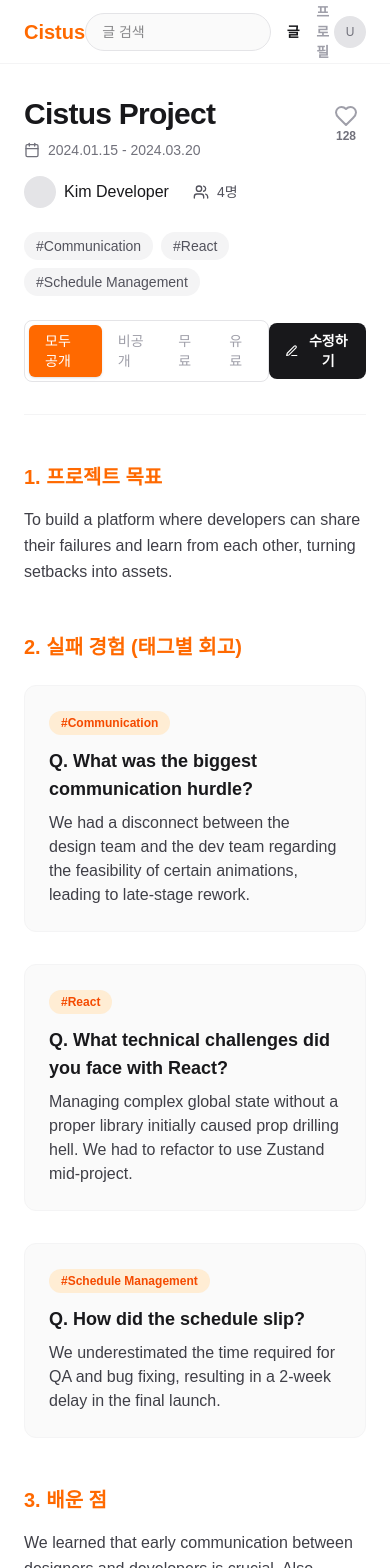
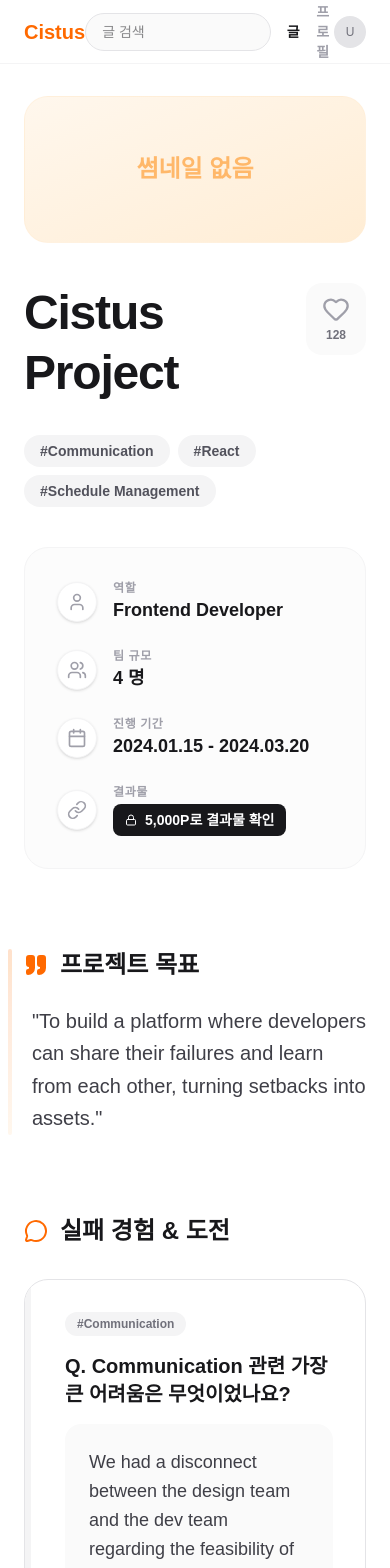
Before and after one commit to yee2know/BACKSTEP_FE, a Next.js app: page /post-detail in a window 390 px wide. Shown: the top 1568 px of the page. Built offline with nearby package versions, Linux system fonts and the light colour scheme.

Commit message:
게시물 페이지 수정 및 수정페이지 UI 수정

```diff
--- a/app/post-detail/page.tsx
+++ b/app/post-detail/page.tsx
@@ -2,34 +2,49 @@
 
 import { useState } from "react";
 import { Navbar } from "../_components/Navbar";
+import {
+  CalendarIcon,
+  UsersIcon,
+  LinkIcon,
+  UserIcon,
+  HeartIcon,
+  QuoteIcon,
+  MessageCircleIcon,
+  LightbulbIcon,
+  LockIcon,
+} from "lucide-react";
 
 export default function PostDetailPage() {
   // Mock Data
   const post = {
     title: "Cistus Project",
+    thumbnail: null as string | null, // In a real app, this would be a URL
     duration: "2024.01.15 - 2024.03.20",
     likes: 128,
     author: "Kim Developer",
+    role: "Frontend Developer",
     teamSize: 4,
     tags: ["Communication", "React", "Schedule Management"],
-    visibility: "public", // public, private, free, paid
+    visibility: "paid", // private, free, paid
+    price: 5000,
+    resultLink: "https://github.com/example/cistus",
     goal: "To build a platform where developers can share their failures and learn from each other, turning setbacks into assets.",
     failures: [
       {
         tag: "Communication",
-        question: "What was the biggest communication hurdle?",
+        question: "Communication 관련 가장 큰 어려움은 무엇이었나요?",
         answer:
           "We had a disconnect between the design team and the dev team regarding the feasibility of certain animations, leading to late-stage rework.",
       },
       {
         tag: "React",
-        question: "What technical challenges did you face with React?",
+        question: "React 관련 가장 큰 어려움은 무엇이었나요?",
         answer:
           "Managing complex global state without a proper library initially caused prop drilling hell. We had to refactor to use Zustand mid-project.",
       },
       {
         tag: "Schedule Management",
-        question: "How did the schedule slip?",
+        question: "Schedule Management 관련 가장 큰 어려움은 무엇이었나요?",
         answer:
           "We underestimated the time required for QA and bug fixing, resulting in a 2-week delay in the final launch.",
       },
@@ -38,122 +53,207 @@ export default function PostDetailPage() {
       "We learned that early communication between designers and developers is crucial. Also, setting up a solid state management strategy from day one saves a lot of time. Buffer time for QA is not optional.",
   };
 
-  const visibilityOptions = [
-    { id: "public", label: "모두 공개" },
-    { id: "private", label: "비공개" },
-    { id: "free", label: "무료" },
-    { id: "paid", label: "유료" },
-  ];
+  const [isUnlocked, setIsUnlocked] = useState(post.visibility !== "paid");
+
+  const handlePurchase = async () => {
+    if (
+      confirm(
+        `${post.price.toLocaleString()} 포인트를 사용하여 열람하시겠습니까?`
+      )
+    ) {
+      // TODO: Call backend API to deduct points and verify purchase
+      // await api.purchasePost(post.id);
+      alert("구매가 완료되었습니다.");
+      setIsUnlocked(true);
+    }
+  };
 
   return (
     <div className="min-h-screen bg-white text-zinc-900">
       <Navbar />
 
-      <main className="mx-auto max-w-3xl px-6 pt-24 pb-20">
+      <main className="mx-auto max-w-4xl px-6 pt-24 pb-32">
         {/* Header Section */}
-        <header className="mb-12 border-b border-zinc-100 pb-8">
-          {/* Row 1: Title, Duration, Like */}
-          <div className="mb-4 flex items-start justify-between">
-            <div>
-              <h1 className="text-3xl font-extrabold tracking-tight text-zinc-900 sm:text-4xl">
+        <header className="mb-20">
+          {/* 0. Thumbnail */}
+          {post.thumbnail ? (
+            <div className="mb-10 aspect-video w-full overflow-hidden rounded-3xl border border-zinc-100 bg-zinc-50 shadow-sm">
+              <img
+                src={post.thumbnail}
+                alt="Thumbnail"
+                className="h-full w-full object-cover"
+              />
+            </div>
+          ) : (
+            <div className="mb-10 aspect-[21/9] w-full overflow-hidden rounded-3xl bg-gradient-to-br from-orange-50 to-orange-100 border border-orange-100/50 flex items-center justify-center">
+              <span className="text-orange-300 font-bold text-2xl">
+                썸네일 없음
+              </span>
+            </div>
+          )}
+
+          {/* 1. Title & Like */}
+          <div className="mb-8 flex items-start justify-between gap-6">
+            <h1 className="text-5xl font-black tracking-tight text-zinc-900 leading-tight">
               {post.title}
             </h1>
-              <div className="mt-2 flex items-center gap-2 text-sm text-zinc-500">
-                <CalendarIcon className="h-4 w-4" />
-                <span>{post.duration}</span>
-              </div>
-            </div>
-            <div className="flex flex-col items-center gap-1">
-              <button className="group flex flex-col items-center justify-center rounded-full p-2 transition-colors hover:bg-orange-50">
-                <HeartIcon className="h-6 w-6 text-zinc-400 transition-colors group-hover:text-orange-500" />
-                <span className="text-xs font-bold text-zinc-500 group-hover:text-orange-500">
+            <button className="group flex flex-col items-center justify-center rounded-2xl bg-zinc-50 px-4 py-3 transition-all hover:bg-orange-50 hover:scale-105 active:scale-95">
+              <HeartIcon className="h-7 w-7 text-zinc-400 transition-colors group-hover:text-orange-500 fill-transparent group-hover:fill-orange-500" />
+              <span className="mt-1 text-xs font-bold text-zinc-500 group-hover:text-orange-600">
                 {post.likes}
               </span>
             </button>
           </div>
-          </div>
 
-          {/* Row 2: Author, Team Size */}
-          <div className="mb-6 flex items-center gap-6">
-            <div className="flex items-center gap-2">
-              <div className="h-8 w-8 rounded-full bg-zinc-200" />{" "}
-              {/* Placeholder Avatar */}
-              <span className="font-medium text-zinc-900">{post.author}</span>
-            </div>
-            <div className="flex items-center gap-2 text-zinc-600">
-              <UsersIcon className="h-4 w-4" />
-              <span className="text-sm">{post.teamSize}명</span>
-            </div>
-          </div>
-
-          {/* Row 3: Tags */}
-          <div className="mb-6">
-            <div className="flex flex-wrap gap-2">
+          {/* 2. Tags */}
+          <div className="mb-10 flex flex-wrap items-center gap-2">
             {post.tags.map((tag) => (
               <span
                 key={tag}
-                  className="rounded-full bg-zinc-100 px-3 py-1 text-sm font-medium text-zinc-600"
+                className="rounded-full bg-zinc-100 px-4 py-1.5 text-sm font-bold text-zinc-600 transition-colors hover:bg-zinc-200"
               >
                 #{tag}
               </span>
             ))}
           </div>
+
+          {/* 3. Meta Info Grid */}
+          <div className="grid grid-cols-1 md:grid-cols-2 gap-6 rounded-3xl bg-zinc-50/50 border border-zinc-100 p-8">
+            <div className="space-y-6">
+              {/* Role */}
+              <div className="flex items-center gap-4">
+                <div className="flex h-10 w-10 items-center justify-center rounded-full bg-white shadow-sm border border-zinc-100 text-zinc-400">
+                  <UserIcon className="h-5 w-5" />
+                </div>
+                <div>
+                  <p className="text-xs font-bold text-zinc-400 uppercase tracking-wider">
+                    역할
+                  </p>
+                  <p className="font-bold text-zinc-900 text-lg">{post.role}</p>
+                </div>
               </div>
 
-          {/* Row 4: Visibility & Modify */}
-          <div className="flex items-center justify-between">
-            {/* Visibility Toggle (Display Only) */}
-            <div className="flex overflow-hidden rounded-lg border border-zinc-200 p-1">
-              {visibilityOptions.map((option) => (
-                <div
-                  key={option.id}
-                  className={`px-4 py-1.5 text-sm font-medium rounded-md transition-colors ${
-                    post.visibility === option.id
-                      ? "bg-orange-500 text-white shadow-sm"
-                      : "text-zinc-400 bg-transparent"
-                  }`}
-                >
-                  {option.label}
+              {/* Team Size */}
+              <div className="flex items-center gap-4">
+                <div className="flex h-10 w-10 items-center justify-center rounded-full bg-white shadow-sm border border-zinc-100 text-zinc-400">
+                  <UsersIcon className="h-5 w-5" />
                 </div>
-              ))}
+                <div>
+                  <p className="text-xs font-bold text-zinc-400 uppercase tracking-wider">
+                    팀 규모
+                  </p>
+                  <p className="font-bold text-zinc-900 text-lg">
+                    {post.teamSize} 명
+                  </p>
+                </div>
+              </div>
             </div>
 
-            {/* Modify Button */}
-            <button className="flex items-center gap-2 rounded-lg bg-zinc-900 px-4 py-2 text-sm font-bold text-white transition-colors hover:bg-zinc-700">
-              <EditIcon className="h-4 w-4" />
-              수정하기
+            <div className="space-y-6">
+              {/* Duration */}
+              <div className="flex items-center gap-4">
+                <div className="flex h-10 w-10 items-center justify-center rounded-full bg-white shadow-sm border border-zinc-100 text-zinc-400">
+                  <CalendarIcon className="h-5 w-5" />
+                </div>
+                <div>
+                  <p className="text-xs font-bold text-zinc-400 uppercase tracking-wider">
+                    진행 기간
+                  </p>
+                  <p className="font-bold text-zinc-900 text-lg">
+                    {post.duration}
+                  </p>
+                </div>
+              </div>
+
+              {/* Result Link */}
+              {post.resultLink && (
+                <div className="flex items-center gap-4">
+                  <div className="flex h-10 w-10 items-center justify-center rounded-full bg-white shadow-sm border border-zinc-100 text-zinc-400">
+                    <LinkIcon className="h-5 w-5" />
+                  </div>
+                  <div className="flex-1">
+                    <p className="text-xs font-bold text-zinc-400 uppercase tracking-wider">
+                      결과물
+                    </p>
+                    {isUnlocked ? (
+                      <a
+                        href={post.resultLink}
+                        target="_blank"
+                        rel="noopener noreferrer"
+                        className="inline-flex items-center gap-2 font-bold text-orange-500 hover:text-orange-600 hover:underline decoration-2 underline-offset-4"
+                      >
+                        프로젝트 보러가기
+                        <span className="text-xs bg-orange-100 text-orange-600 px-2 py-0.5 rounded-full">
+                          {post.visibility === "paid"
+                            ? `₩${post.price.toLocaleString()}`
+                            : "무료"}
+                        </span>
+                      </a>
+                    ) : (
+                      <button
+                        onClick={handlePurchase}
+                        className="mt-1 flex items-center gap-2 rounded-lg bg-zinc-900 px-3 py-1.5 text-sm font-bold text-white transition-colors hover:bg-zinc-700"
+                      >
+                        <LockIcon className="h-3 w-3" />
+                        <span>
+                          {post.price.toLocaleString()}P로 결과물 확인
+                        </span>
                       </button>
+                    )}
+                  </div>
+                </div>
+              )}
+            </div>
           </div>
         </header>
 
         {/* Content Section */}
-        <div className="space-y-12">
+        <div className="space-y-20">
           {/* Topic 1: Goal */}
-          <section>
-            <h2 className="mb-4 text-xl font-bold text-orange-500">
-              1. 프로젝트 목표
+          <section className="relative">
+            <div className="absolute -left-4 top-0 h-full w-1 bg-gradient-to-b from-orange-500 to-orange-200 rounded-full opacity-20 md:-left-8"></div>
+            <div className="flex items-center gap-3 mb-6">
+              <QuoteIcon className="h-6 w-6 text-orange-500 fill-orange-500" />
+              <h2 className="text-2xl font-black text-zinc-900">
+                프로젝트 목표
               </h2>
-            <p className="leading-relaxed text-zinc-700">{post.goal}</p>
+            </div>
+            <div className="text-xl font-medium leading-relaxed text-zinc-700 pl-2">
+              "{post.goal}"
+            </div>
           </section>
 
-          {/* Topic 2: Failures (Dynamic based on tags) */}
+          {/* Topic 2: Failures */}
           <section>
-            <h2 className="mb-6 text-xl font-bold text-orange-500">
-              2. 실패 경험 (태그별 회고)
+            <div className="flex items-center gap-3 mb-8">
+              <MessageCircleIcon className="h-6 w-6 text-orange-500" />
+              <h2 className="text-2xl font-black text-zinc-900">
+                실패 경험 & 도전
               </h2>
-            <div className="space-y-8">
+            </div>
+
+            <div className="grid gap-8">
               {post.failures.map((failure, index) => (
                 <div
                   key={index}
-                  className="rounded-xl border border-zinc-100 bg-zinc-50 p-6"
+                  className="group relative overflow-hidden rounded-3xl border border-zinc-200 bg-white transition-all hover:shadow-xl hover:shadow-orange-500/5 hover:border-orange-200"
                 >
-                  <div className="mb-3 inline-block rounded-full bg-orange-100 px-3 py-1 text-xs font-bold text-orange-600">
+                  <div className="absolute top-0 left-0 h-full w-1.5 bg-zinc-100 group-hover:bg-orange-500 transition-colors"></div>
+                  <div className="p-8 pl-10">
+                    <div className="mb-4 flex items-center gap-3">
+                      <span className="rounded-full bg-zinc-100 px-3 py-1 text-xs font-bold text-zinc-500 group-hover:bg-orange-50 group-hover:text-orange-600 transition-colors">
                         #{failure.tag}
+                      </span>
                     </div>
-                  <h3 className="mb-2 text-lg font-bold text-zinc-900">
+
+                    <h3 className="mb-4 text-xl font-bold text-zinc-900">
                       Q. {failure.question}
                     </h3>
-                  <p className="text-zinc-700">{failure.answer}</p>
+
+                    <div className="rounded-2xl bg-zinc-50 p-6 text-lg leading-relaxed text-zinc-700 group-hover:bg-orange-50/30 transition-colors">
+                      {failure.answer}
+                    </div>
+                  </div>
                 </div>
               ))}
             </div>
@@ -161,89 +261,18 @@ export default function PostDetailPage() {
 
           {/* Topic 3: Lessons */}
           <section>
-            <h2 className="mb-4 text-xl font-bold text-orange-500">
-              3. 배운 점
-            </h2>
-            <p className="leading-relaxed text-zinc-700">{post.lessons}</p>
+            <div className="rounded-3xl bg-zinc-900 p-10 text-white shadow-2xl shadow-zinc-200">
+              <div className="flex items-center gap-3 mb-6">
+                <LightbulbIcon className="h-6 w-6 text-yellow-400" />
+                <h2 className="text-2xl font-black text-white">배운 점</h2>
+              </div>
+              <div className="text-lg leading-relaxed text-zinc-300 font-medium">
+                {post.lessons}
+              </div>
+            </div>
           </section>
         </div>
       </main>
     </div>
   );
 }
-
-// Simple Icons
-function CalendarIcon({ className }: { className?: string }) {
-  return (
-    <svg
-      xmlns="http://www.w3.org/2000/svg"
-      viewBox="0 0 24 24"
-      fill="none"
-      stroke="currentColor"
-      strokeWidth="2"
-      strokeLinecap="round"
-      strokeLinejoin="round"
-      className={className}
-    >
-      <rect width="18" height="18" x="3" y="4" rx="2" ry="2" />
-      <line x1="16" x2="16" y1="2" y2="6" />
-      <line x1="8" x2="8" y1="2" y2="6" />
-      <line x1="3" x2="21" y1="10" y2="10" />
-    </svg>
-  );
-}
-
-function UsersIcon({ className }: { className?: string }) {
-  return (
-    <svg
-      xmlns="http://www.w3.org/2000/svg"
-      viewBox="0 0 24 24"
-      fill="none"
-      stroke="currentColor"
-      strokeWidth="2"
-      strokeLinecap="round"
-      strokeLinejoin="round"
-      className={className}
-    >
-      <path d="M16 21v-2a4 4 0 0 0-4-4H6a4 4 0 0 0-4 4v2" />
-      <circle cx="9" cy="7" r="4" />
-      <path d="M22 21v-2a4 4 0 0 0-3-3.87" />
-      <path d="M16 3.13a4 4 0 0 1 0 7.75" />
-    </svg>
-  );
-}
-
-function HeartIcon({ className }: { className?: string }) {
-  return (
-    <svg
-      xmlns="http://www.w3.org/2000/svg"
-      viewBox="0 0 24 24"
-      fill="none"
-      stroke="currentColor"
-      strokeWidth="2"
-      strokeLinecap="round"
-      strokeLinejoin="round"
-      className={className}
-    >
-      <path d="M19 14c1.49-1.46 3-3.21 3-5.5A5.5 5.5 0 0 0 16.5 3c-1.76 0-3 .5-4.5 2-1.5-1.5-2.74-2-4.5-2A5.5 5.5 0 0 0 2 8.5c0 2.3 1.5 4.05 3 5.5l7 7Z" />
-    </svg>
-  );
-}
-
-function EditIcon({ className }: { className?: string }) {
-  return (
-    <svg
-      xmlns="http://www.w3.org/2000/svg"
-      viewBox="0 0 24 24"
-      fill="none"
-      stroke="currentColor"
-      strokeWidth="2"
-      strokeLinecap="round"
-      strokeLinejoin="round"
-      className={className}
-    >
-      <path d="M12 20h9" />
-      <path d="M16.5 3.5a2.12 2.12 0 0 1 3 3L7 19l-4 1 1-4Z" />
-    </svg>
-  );
-}
--- a/app/post-edit/page.tsx
+++ b/app/post-edit/page.tsx
@@ -10,6 +10,7 @@ import {
   PlusIcon,
   LinkIcon,
   ImageIcon,
+  UserIcon,
 } from "lucide-react";
 import { motion } from "framer-motion";
 
@@ -21,6 +22,7 @@ export default function PostEditPage() {
     duration: "2024.01.15 - 2024.03.20",
     likes: 128, // Likes are usually not editable by the user directly in this context, but kept for structure
     author: "Kim Developer",
+    role: "Frontend Developer",
     teamSize: 4,
     tags: ["Communication", "React", "Schedule Management"],
     visibility: "free", // private, free, paid
@@ -303,19 +305,32 @@ export default function PostEditPage() {
 
           {/* 2. Meta Info & Visibility Control Bar */}
           <div className="mb-8 flex flex-col gap-6 rounded-2xl bg-zinc-50 p-6 md:flex-row md:items-start md:justify-between">
-            {/* Left: Meta Info (Author, Team, Duration) */}
+            {/* Left: Meta Info (Role, Team, Duration) */}
             <div className="space-y-4">
-              {/* Author & Team */}
-              <div className="flex items-center gap-4">
-                <div className="flex items-center gap-2 rounded-full bg-white px-3 py-1.5 shadow-sm ring-1 ring-zinc-100">
-                  <div className="h-5 w-5 rounded-full bg-linear-to-br from-orange-400 to-orange-600" />
-                  <span className="text-sm font-bold text-zinc-700">
-                    {post.author}
-                  </span>
+              {/* Role */}
+              <div className="flex items-center gap-3 text-sm text-zinc-500">
+                <div className="flex items-center gap-2">
+                  <UserIcon className="h-4 w-4" />
+                  <span>나의 역할</span>
                 </div>
-                <div className="flex items-center gap-2 text-sm text-zinc-500">
+                <div className="flex items-center gap-2">
+                  <input
+                    type="text"
+                    value={post.role}
+                    onChange={(e) => handleInputChange("role", e.target.value)}
+                    placeholder="역할을 입력하세요"
+                    className="w-40 border-b border-zinc-300 bg-transparent text-center font-bold text-zinc-900 placeholder:text-zinc-300 focus:border-orange-500 focus:outline-none"
+                  />
+                </div>
+              </div>
+
+              {/* Team Size */}
+              <div className="flex items-center gap-3 text-sm text-zinc-500">
+                <div className="flex items-center gap-2">
                   <UsersIcon className="h-4 w-4" />
                   <span>참여 인원</span>
+                </div>
+                <div className="flex items-center gap-2">
                   <input
                     type="number"
                     value={post.teamSize}
@@ -359,7 +374,6 @@ export default function PostEditPage() {
 
             {/* Right: Visibility */}
             <div className="flex flex-col items-end gap-3">
-              <span className="text-xs font-bold text-zinc-400">공개 설정</span>
               <div className="flex rounded-lg bg-white p-1 shadow-sm ring-1 ring-zinc-100">
                 {visibilityOptions.map((option) => (
                   <button
@@ -488,13 +502,13 @@ export default function PostEditPage() {
           {/* Topic 1: Goal */}
           <section>
             <h2 className="mb-4 text-xl font-bold text-orange-500">
-              1. 프로젝트 목표
+              1. 프로젝트 설명
             </h2>
             <textarea
               value={post.goal}
               onChange={(e) => handleInputChange("goal", e.target.value)}
               className="h-32 w-full rounded-xl border border-zinc-200 bg-zinc-50 p-4 text-zinc-700 focus:border-orange-500 focus:outline-none"
-              placeholder="프로젝트의 목표를 작성해주세요."
+              placeholder="프로젝트의 설명을 작성해주세요."
             />
           </section>
 
--- a/app/post-publish/page.tsx
+++ b/app/post-publish/page.tsx
@@ -10,6 +10,7 @@ import {
   PlusIcon,
   LinkIcon,
   ImageIcon,
+  UserIcon,
 } from "lucide-react";
 import { motion } from "framer-motion";
 
@@ -20,6 +21,7 @@ export default function PostPublishPage() {
     thumbnail: null as string | null,
     duration: "",
     author: "Kim Developer",
+    role: "",
     teamSize: 1,
     tags: [] as string[],
     visibility: "free", // private, free, paid
@@ -182,7 +184,7 @@ export default function PostPublishPage() {
                 </li>
                 <li>
                   핵심 내용을 요약한{" "}
-                  <span className="font-bold">프로젝트 목표</span>
+                  <span className="font-bold">프로젝트 설명</span>
                 </li>
                 <li>
                   태그별{" "}
@@ -282,19 +284,32 @@ export default function PostPublishPage() {
 
           {/* 2. Meta Info & Visibility Control Bar */}
           <div className="mb-8 flex flex-col gap-6 rounded-2xl bg-zinc-50 p-6 md:flex-row md:items-start md:justify-between">
-            {/* Left: Meta Info (Author, Team, Duration) */}
+            {/* Left: Meta Info (Role, Team, Duration) */}
             <div className="space-y-4">
-              {/* Author & Team */}
-              <div className="flex items-center gap-4">
-                <div className="flex items-center gap-2 rounded-full bg-white px-3 py-1.5 shadow-sm ring-1 ring-zinc-100">
-                  <div className="h-5 w-5 rounded-full bg-linear-to-br from-orange-400 to-orange-600" />
-                  <span className="text-sm font-bold text-zinc-700">
-                    {post.author}
-                  </span>
+              {/* Role */}
+              <div className="flex items-center gap-3 text-sm text-zinc-500">
+                <div className="flex items-center gap-2">
+                  <UserIcon className="h-4 w-4" />
+                  <span>나의 역할</span>
                 </div>
-                <div className="flex items-center gap-2 text-sm text-zinc-500">
+                <div className="flex items-center gap-2">
+                  <input
+                    type="text"
+                    value={post.role}
+                    onChange={(e) => handleInputChange("role", e.target.value)}
+                    placeholder="역할을 입력하세요"
+                    className="w-40 border-b border-zinc-300 bg-transparent text-center font-bold text-zinc-900 placeholder:text-zinc-300 focus:border-orange-500 focus:outline-none"
+                  />
+                </div>
+              </div>
+
+              {/* Team Size */}
+              <div className="flex items-center gap-3 text-sm text-zinc-500">
+                <div className="flex items-center gap-2">
                   <UsersIcon className="h-4 w-4" />
                   <span>참여 인원</span>
+                </div>
+                <div className="flex items-center gap-2">
                   <input
                     type="number"
                     value={post.teamSize}
@@ -338,7 +353,6 @@ export default function PostPublishPage() {
 
             {/* Right: Visibility */}
             <div className="flex flex-col items-end gap-3">
-              <span className="text-xs font-bold text-zinc-400">공개 설정</span>
               <div className="flex rounded-lg bg-white p-1 shadow-sm ring-1 ring-zinc-100">
                 {visibilityOptions.map((option) => (
                   <button
@@ -467,13 +481,13 @@ export default function PostPublishPage() {
           {/* Topic 1: Goal */}
           <section>
             <h2 className="mb-4 text-xl font-bold text-orange-500">
-              1. 프로젝트 목표
+              1. 프로젝트 설명
             </h2>
             <textarea
               value={post.goal}
               onChange={(e) => handleInputChange("goal", e.target.value)}
               className="h-32 w-full rounded-xl border border-zinc-200 bg-zinc-50 p-4 text-zinc-700 focus:border-orange-500 focus:outline-none"
-              placeholder="프로젝트의 목표를 작성해주세요."
+              placeholder="프로젝트의 설명을 작성해주세요."
             />
           </section>
 
```
Lines whose indentation alone changed are shown as unchanged.
